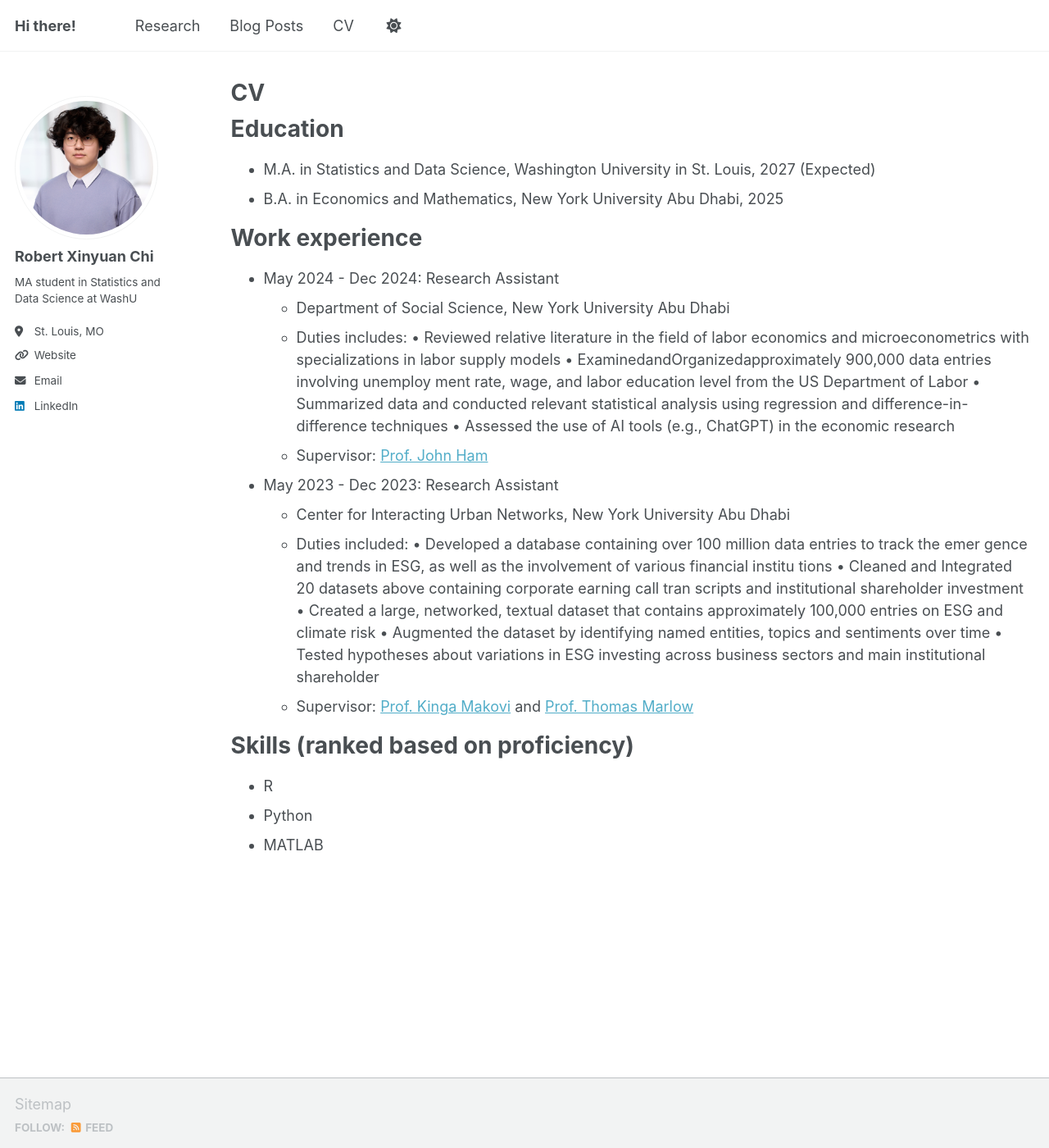
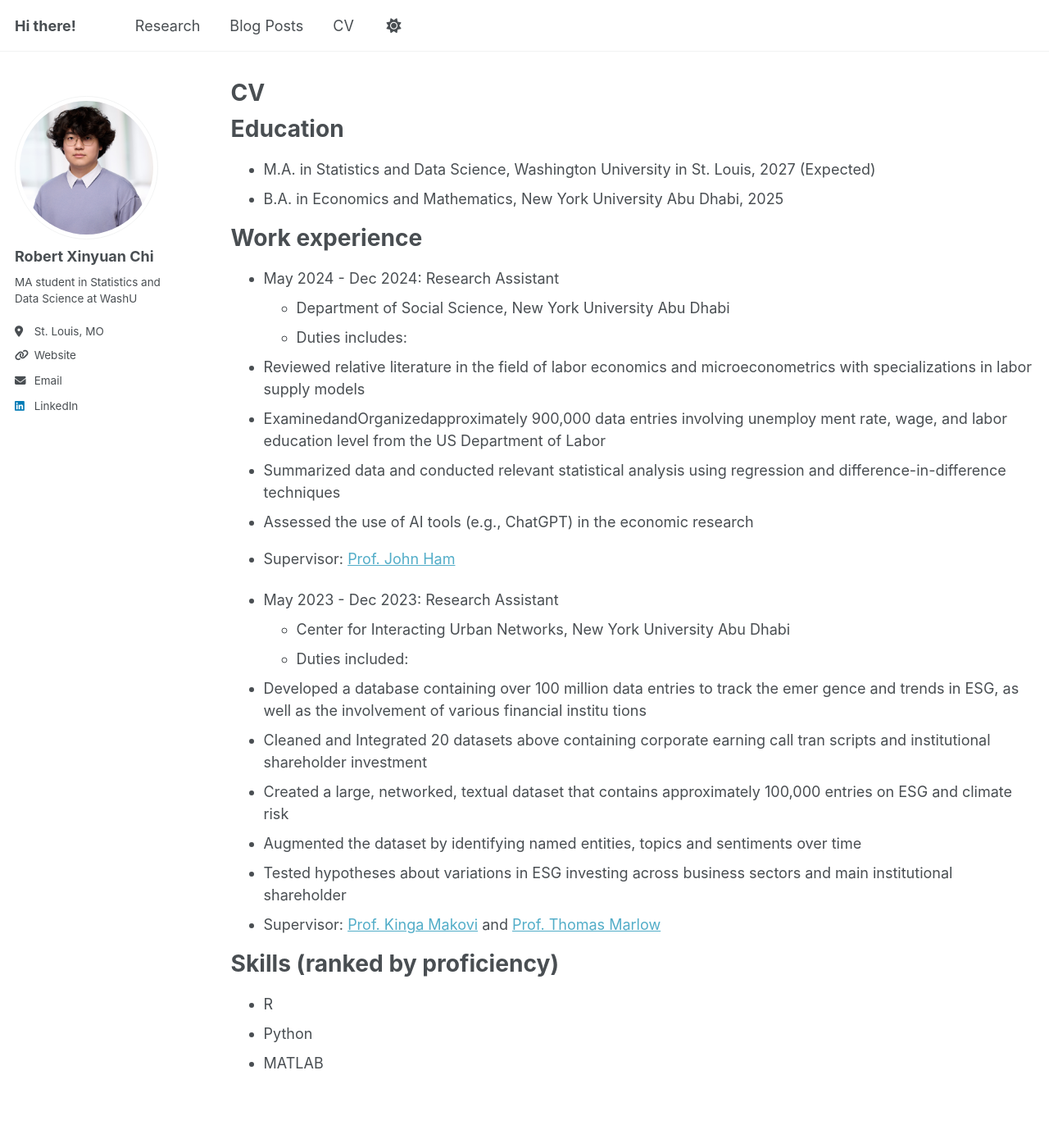
Before and after one commit to xychi75/xychi75.github.io, a Jekyll site: the page built from _pages/cv.md, in a window 1280 px wide and 1400 px high. Shown: the whole window at 82% size. Built offline with Jekyll 4.4.1, drawn with Linux system fonts in a browser that asks for light colours; a script that is not in the unit is left out.

Commit message:
Update cv.md

```diff
--- a/_pages/cv.md
+++ b/_pages/cv.md
@@ -19,32 +19,32 @@ Work experience
 * May 2024 - Dec 2024: Research Assistant
   * Department of Social Science, New York University Abu Dhabi
   * Duties includes:
- • Reviewed relative literature in the field of labor economics and microeconometrics
+ - Reviewed relative literature in the field of labor economics and microeconometrics
  with specializations in labor supply models
- • ExaminedandOrganizedapproximately 900,000 data entries involving unemploy
+ - ExaminedandOrganizedapproximately 900,000 data entries involving unemploy
 ment rate, wage, and labor education level from the US Department of Labor
- • Summarized data and conducted relevant statistical analysis using regression and
+ - Summarized data and conducted relevant statistical analysis using regression and
  difference-in-difference techniques
- • Assessed the use of AI tools (e.g., ChatGPT) in the economic research
+ - Assessed the use of AI tools (e.g., ChatGPT) in the economic research
   * Supervisor: [Prof. John Ham](https://sites.google.com/site/johnhamecon/home)
 
 * May 2023 - Dec 2023: Research Assistant
   * Center for Interacting Urban Networks, New York University Abu Dhabi
   * Duties included:
- • Developed a database containing over 100 million data entries to track the emer
+ - Developed a database containing over 100 million data entries to track the emer
 gence and trends in ESG, as well as the involvement of various financial institu
 tions
- • Cleaned and Integrated 20 datasets above containing corporate earning call tran
+ - Cleaned and Integrated 20 datasets above containing corporate earning call tran
 scripts and institutional shareholder investment
- • Created a large, networked, textual dataset that contains approximately 100,000
+ - Created a large, networked, textual dataset that contains approximately 100,000
  entries on ESG and climate risk
- • Augmented the dataset by identifying named entities, topics and sentiments over
+ - Augmented the dataset by identifying named entities, topics and sentiments over
  time
- • Tested hypotheses about variations in ESG investing across business sectors and
+ - Tested hypotheses about variations in ESG investing across business sectors and
  main institutional shareholder
   * Supervisor: [Prof. Kinga Makovi](https://makovi.net/) and [Prof. Thomas Marlow](https://www.thomas-marlow.com/)
 
-Skills (ranked based on proficiency)
+Skills (ranked by proficiency)
 ======
 * R
 * Python
```
